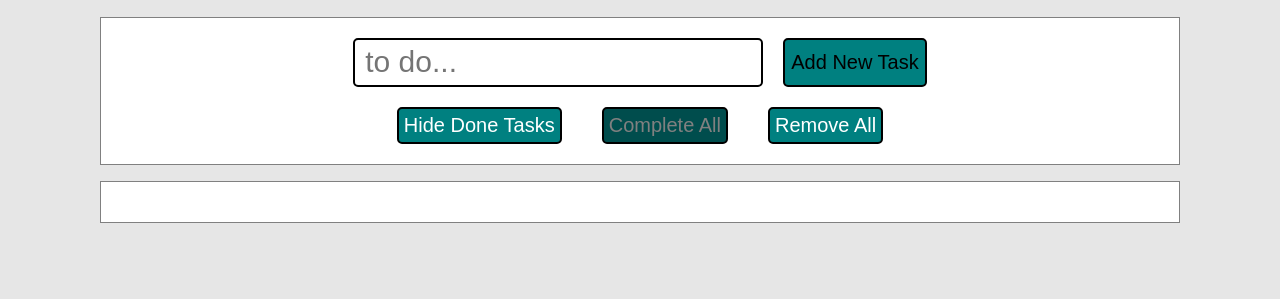
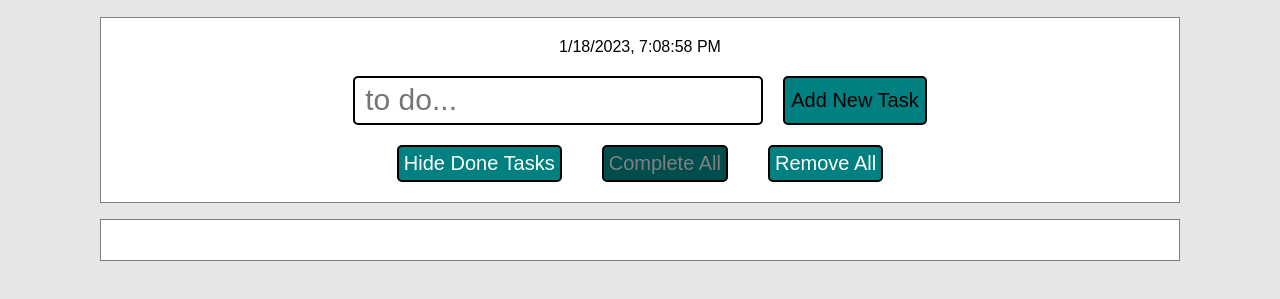
Before and after one commit to NatanielNat/ToDoList, a plain HTML site: page index.html in a window 1280 px wide. Shown: the part 171-470 px from the top of the page. Drawn offline with nearby package versions, Linux system fonts and the light colour scheme; a web font is replaced by a local one.

Commit message:
Added Timer and Date

```diff
--- a/css/container.css
+++ b/css/container.css
@@ -15,6 +15,9 @@
     padding: 10px;
     background: #fff;
     border: 1px solid grey;
+}
+.date{
+    margin-bottom:20px;
 }
 
 @media( max-width:900px){
--- a/index.html
+++ b/index.html
@@ -24,6 +24,7 @@
 <body>
   <div class="element">To Do List</div>
   <div class="container">
+    <div class="date"></div>
     <div class="inputs">
       <form class="form">
         <input type="text" class="js-input" placeholder="to do..." />
--- a/script.js
+++ b/script.js
@@ -98,6 +98,20 @@ const bindEvents = () =>{
 
 
 };
+
+
+
+
+
+const myDate = () => {
+    const newDate = new Date();
+    document.querySelector(".date").innerHTML = newDate.toLocaleString();
+};
+
+
+
+
+
 const renderTasks = () =>{
 
     let htmlContent = "";
@@ -178,7 +192,7 @@ Add.addEventListener("click",(e)=>{
 });
 
 };
-
+setInterval(myDate,1000);
 initial();
 
 
```
